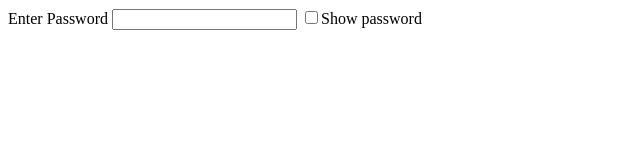
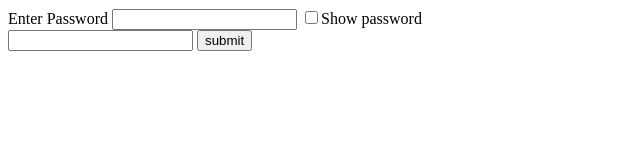
Before and after one commit to Shubham138g/javascript-series, a website: page 035-toggle_password.html in a window 1280 px wide. Shown: the whole page, without its empty margins (0-640 px from the left). Drawn offline with Linux system fonts and the light colour scheme.

Commit message:
confirm password

```diff
--- a/035-toggle_password.html
+++ b/035-toggle_password.html
@@ -12,7 +12,9 @@
         <form>
             <label for="password">Enter Password</label>
             <input type="password" id="pass">
-            <input type="checkbox" onclick="togglepassword()">Show password
+            <input type="checkbox" onclick="togglepassword()">Show password<br />
+            <input type="password" id="cpass">
+            <button onclick="confirmpass()">submit</button>
         </form>
     </div>
     <script>
@@ -25,6 +27,17 @@
                 getpass.type = "password"
             }
         }
+        function confirmpass() {
+            let password1 = document.getElementById("pass")
+            let password2 = document.getElementById("cpass")
+            if (password1 === password2) {
+                alert("password is same")
+            }
+            else {
+                alert("please enter same password")
+            }
+        }
+        confirmpass()
     </script>
 </body>
 
```
